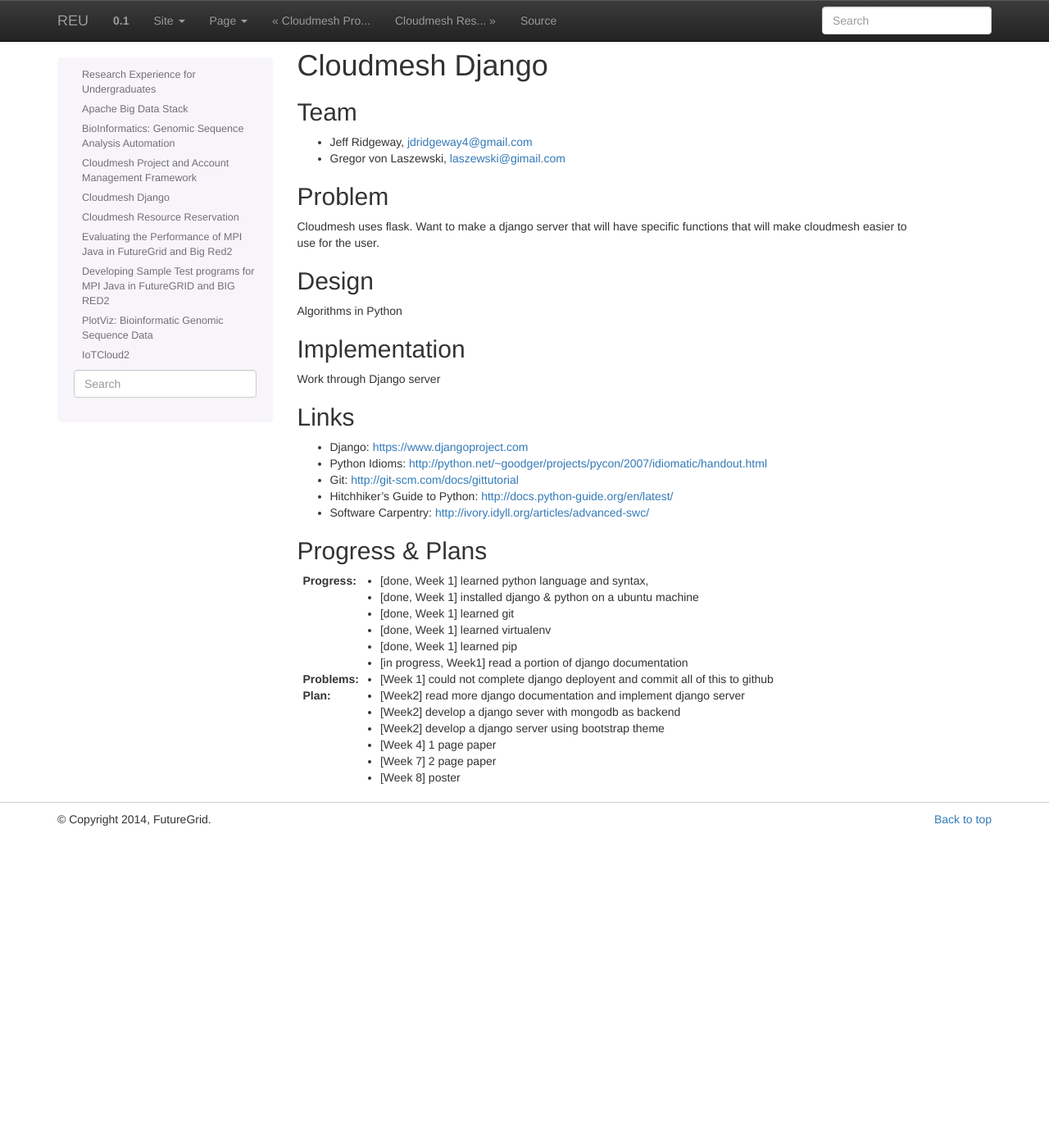
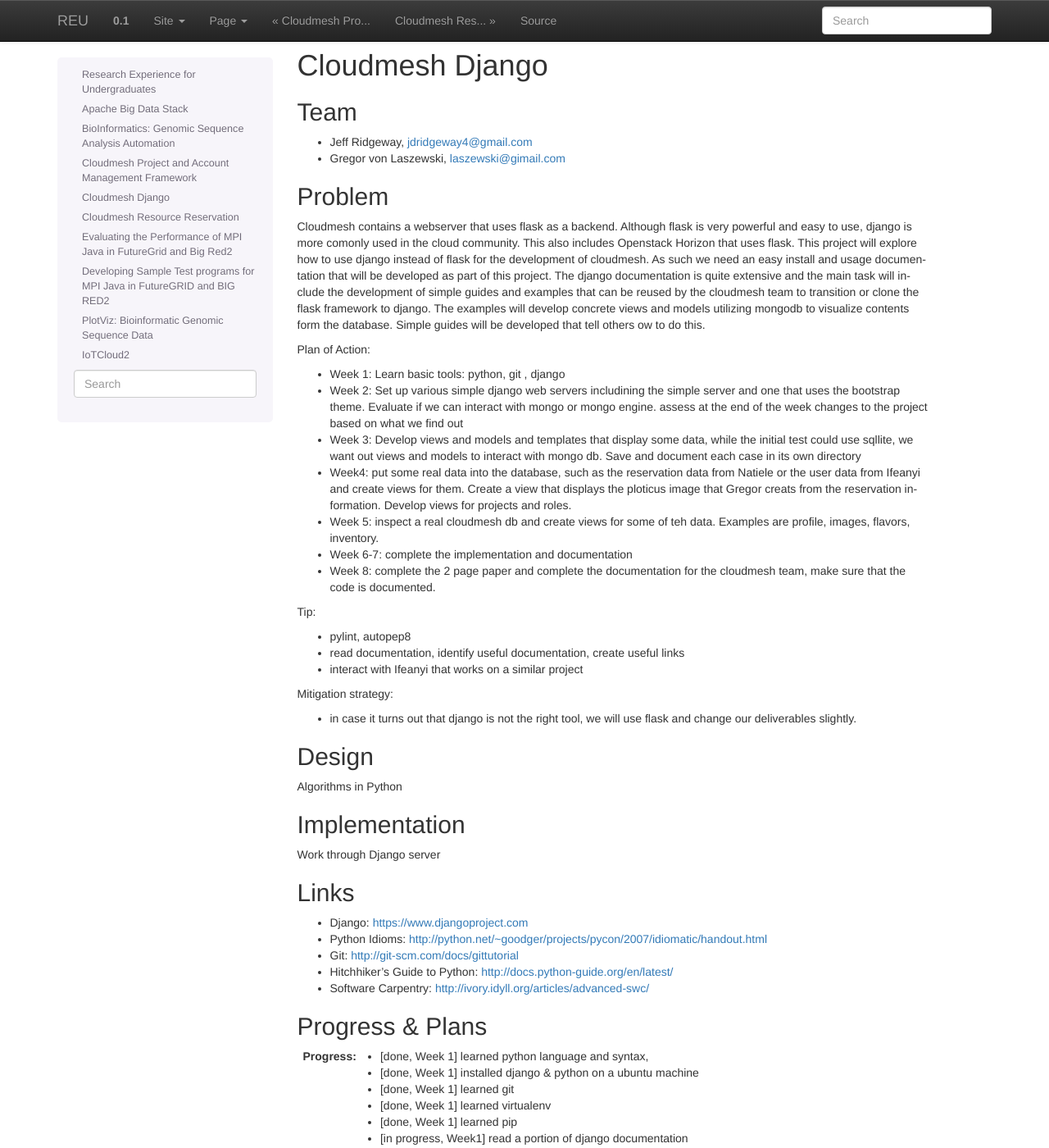
Before and after one commit to cloudmesh-project/reu-2014, a Sphinx documentation site: the page built from doc/source/projects/cm_django.rst, in a window 1280 px wide and 1400 px high. Shown: the whole window at 82% size. Built offline with Sphinx 7.4.7, drawn with Linux system fonts in a browser that asks for light colours; some of the changed text lies outside the part shown.

```diff
--- a/doc/source/projects/cm_django.rst
+++ b/doc/source/projects/cm_django.rst
@@ -9,9 +9,58 @@ Team
 
 Problem
 ----------------------------------------------------------------------
-Cloudmesh uses flask. Want to make a django server that will have
-specific functions that will make cloudmesh easier to use for the
-user.
+
+Cloudmesh contains a webserver that uses flask as a backend. Although
+flask is very powerful and easy to use, django is more comonly used in
+the cloud community. This also includes Openstack Horizon that uses
+flask. This project will explore how to use django instead of flask
+for the development of cloudmesh. As such we need an easy install and
+usage documentation that will be developed as part of this
+project. The django documentation is quite extensive and the main task
+will include the development of simple guides and examples that can be
+reused by the cloudmesh team to transition or clone the flask
+framework to django. The examples will develop concrete views and
+models utilizing mongodb to visualize contents form the
+database. Simple guides will be developed that tell others ow to do
+this.
+
+Plan of Action:
+
+* Week 1: Learn basic tools: python, git , django
+* Week 2: Set up various simple django web servers includining the
+  simple server and one that uses the bootstrap theme. Evaluate if we
+  can interact with mongo or mongo engine. assess at the end of the
+  week changes to the project based on what we find out
+* Week 3: Develop views and models and templates that display some
+  data, while the initial test could use sqllite, we want out views
+  and models to interact with mongo db. Save and document each case in
+  its own directory
+* Week4: put some real data into the database, such as the reservation
+  data from Natiele or the user data from Ifeanyi and create views for
+  them. Create a view that displays the ploticus image that Gregor
+  creats from the reservation information. Develop views for projects
+  and roles.
+* Week 5: inspect a real cloudmesh db and create views for some of teh
+  data. Examples are profile, images, flavors, inventory.
+* Week 6-7: complete the implementation and documentation
+* Week 8: complete the 2 page paper and complete the documentation for
+  the cloudmesh team, make sure that the code is documented.
+
+Tip:
+
+* pylint, autopep8
+* read documentation, identify useful documentation, create useful
+  links
+* interact with Ifeanyi that works on a similar project
+
+Mitigation strategy:
+
+* in case it turns out that django is not the right tool, we will use
+  flask and change our deliverables slightly.
+
+
+
+
 
 
 Design
@@ -43,10 +92,17 @@ Progress & Plans
   * [done, Week 1] learned virtualenv
   * [done, Week 1] learned pip
   * [in progress, Week1] read a portion of django documentation
+  * [done, Week 2] the simple django server is checke into github
+  * [done, Week 2] the bootstrap based simple server is in github
 
 :Problems:
-  * [Week 1] could not complete django deployent and commit all of this to
-    github
+  * [Week 2] cloud not get the mongo base django to work, existing
+    tutorials were buggy according to gregor, possible too difficult
+    task. Reasignment of next task, instead of using mongo for
+    authentication we just use it for visualization of an existing
+    dataset via django.  users are managed through sql we will in wee
+    3 use the reservation database and than test how to develop views
+    and templates. we start with reading up on views and templates.
 
 :Plan:
   * [Week2] read more django documentation and implement django server
```
Also changed, not shown: doc/source/projects/cm_reservation.rst (+25 -0 lines).
